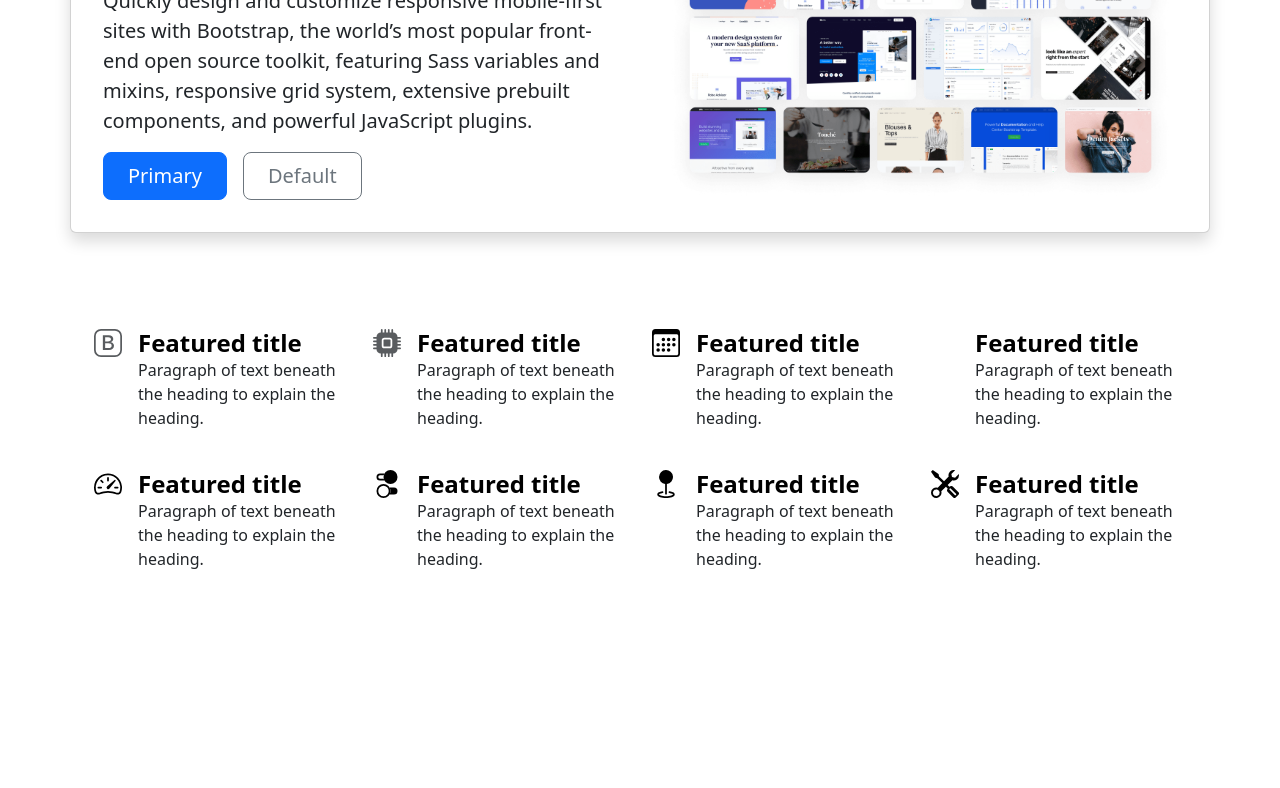
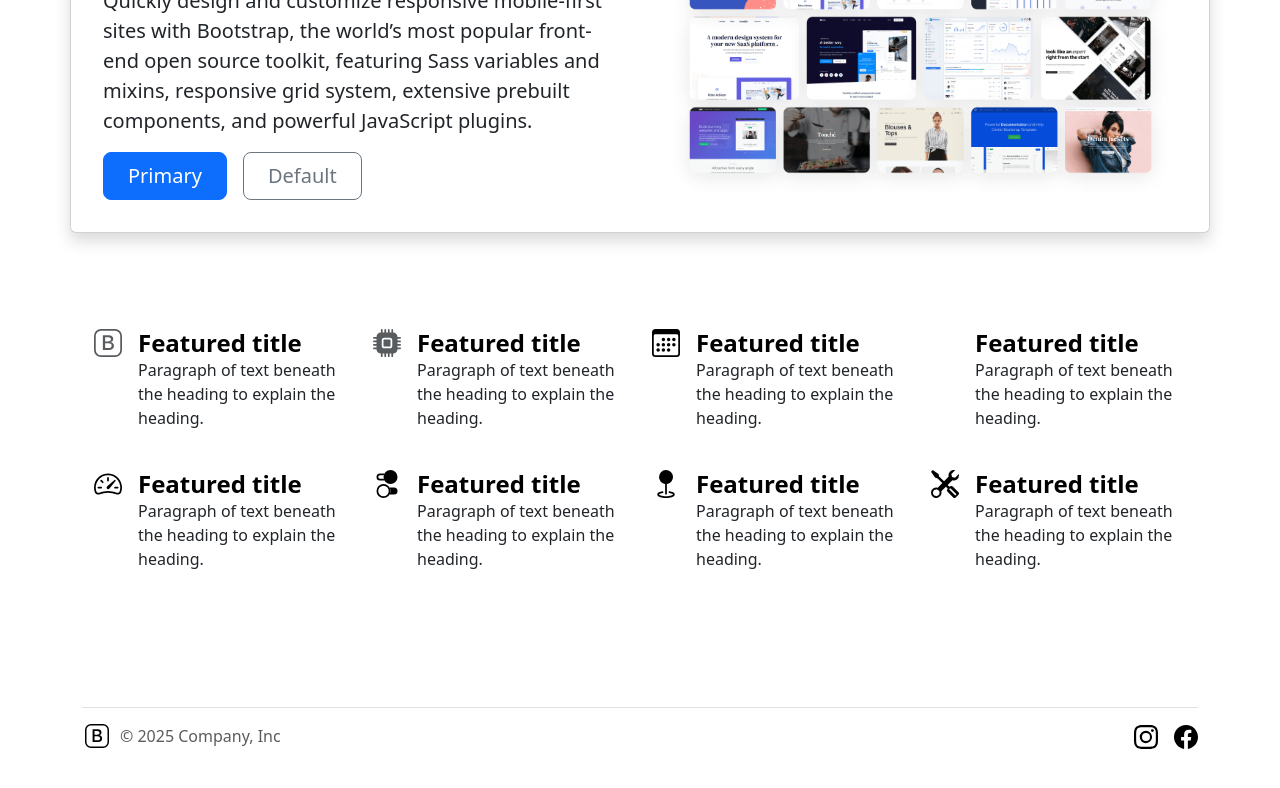
Before and after one commit to python-developer-algebra-klujic/OL-OPYT_DEV_H-01-25-M4-01-albums-html, a plain HTML site: page index.html in a window 1280 px wide. Shown: the part 296-1084 px from the top of the page. Before the commit the page ends 979 px from the top, so only its background shows below. Drawn offline with nearby package versions, Linux system fonts and the light colour scheme.

Commit message:
Update index.html

```diff
--- a/index.html
+++ b/index.html
@@ -147,7 +147,27 @@
                 </div>
             </div>
 
+            <div class="container">
+                <footer class="d-flex flex-wrap justify-content-between align-items-center py-3 my-4 border-top">
+                    <div class="col-md-4 d-flex align-items-center">
+                        <a href="/" class="mb-3 me-2 mb-md-0 text-body-secondary text-decoration-none lh-1" aria-label="Bootstrap">
+                            <svg class="bi" width="30" height="24" aria-hidden="true">
+                                <use xlink:href="images/bootstrap-icons.svg#bootstrap" />
+                            </svg>
+                        </a>
+                        <span class="mb-3 mb-md-0 text-body-secondary">&copy; 2025 Company, Inc</span>
+                    </div>
 
+                    <ul class="nav col-md-4 justify-content-end list-unstyled d-flex">
+                        <li class="ms-3"><a class="text-body-secondary" href="#" aria-label="Instagram"><svg class="bi" width="24" height="24" aria-hidden="true">
+                                    <use xlink:href="images/bootstrap-icons.svg#instagram" />
+                                </svg></a></li>
+                        <li class="ms-3"><a class="text-body-secondary" href="#" aria-label="Facebook"><svg class="bi" width="24" height="24">
+                                    <use xlink:href="images/bootstrap-icons.svg#facebook" />
+                                </svg></a></li>
+                    </ul>
+                </footer>
+            </div>
 
         </main>
 
```
